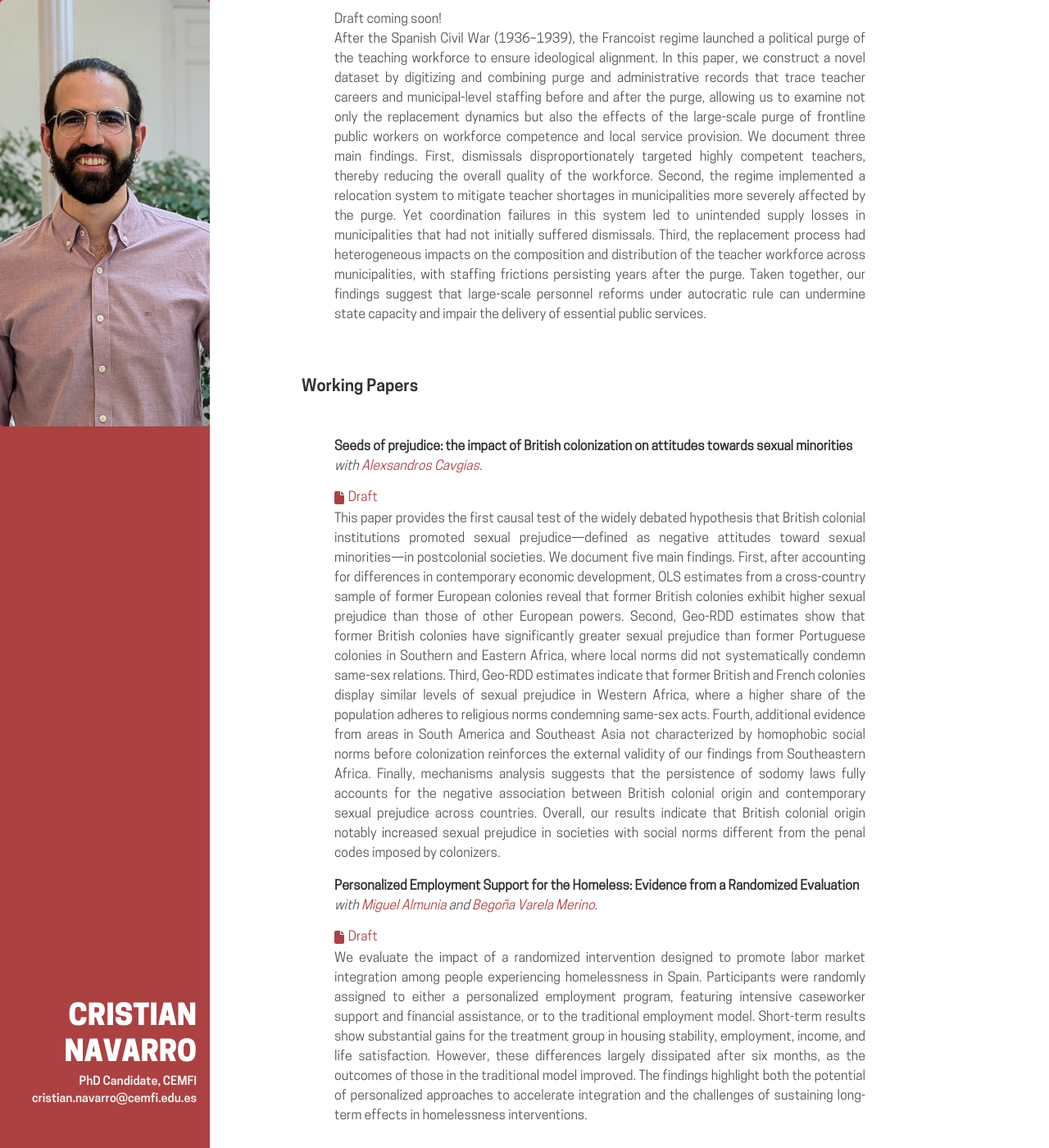
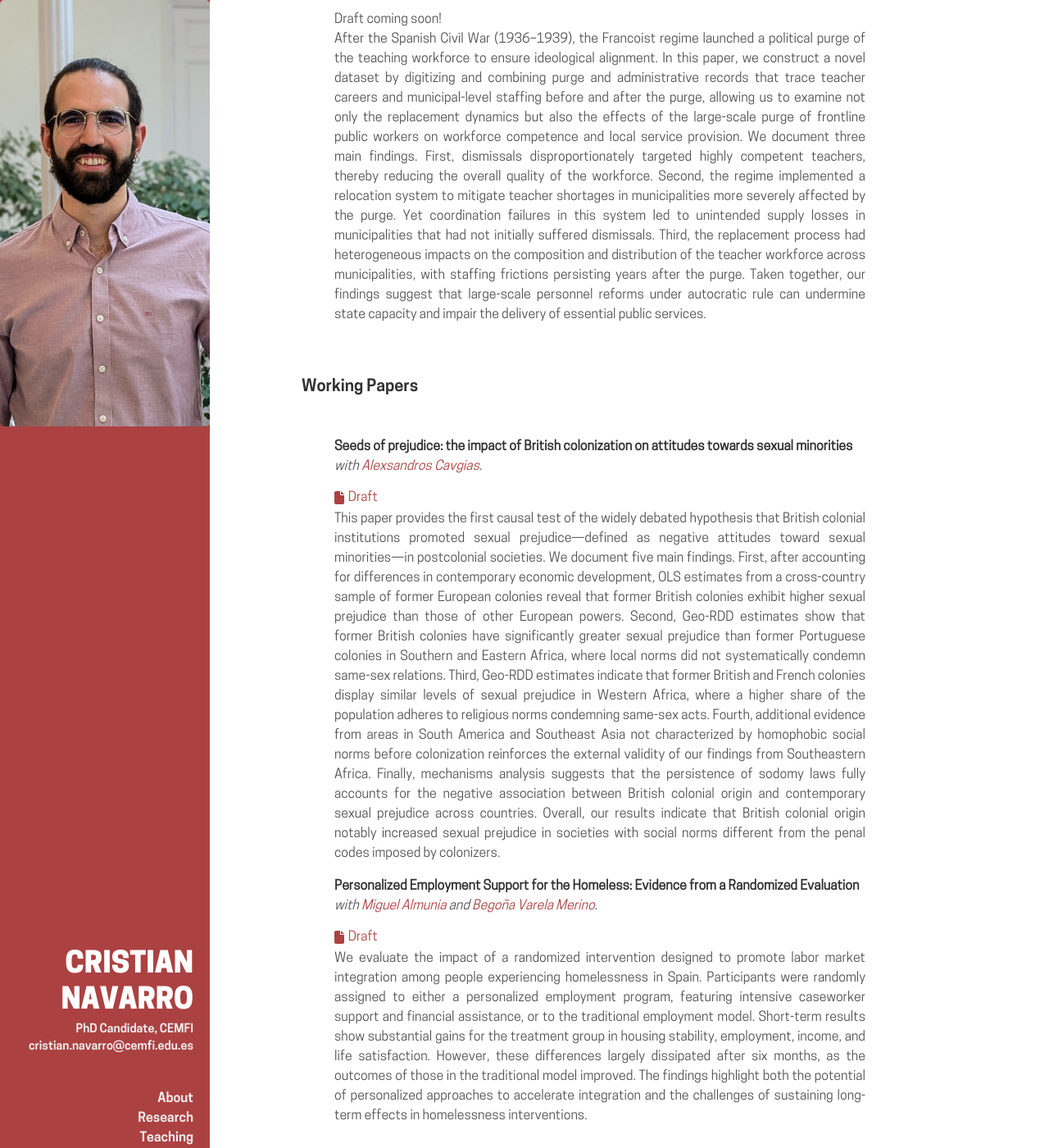
Before and after one commit to cnavarroserrano/cnavarroserrano.github.io, a Jekyll site: the page built from index.md, in a window 1280 px wide and 1400 px high, scrolled down 398 px. Shown: the whole window at 82% size. Built offline with Jekyll 4.4.1, drawn with Linux system fonts in a browser that asks for light colours; some web fonts are replaced.

Commit message:
Update sidebar.html

```diff
--- a/_includes/sidebar.html
+++ b/_includes/sidebar.html
@@ -26,8 +26,9 @@
   }
   /* create a guaranteed gap below the image on desktop */
   .sidebar-about{
-    padding-top: 14px !important;
-    border-top: 1px solid transparent;  /* NEW: prevents the h1 from “jumping” up at 110–125% */
+    display: flow-root;            /* NEW: prevents the h1 margin from collapsing over the image */
+    padding: 14px 20px 0 !important;  /* keep whatever you already set */
+    border-top: 1px solid transparent; /* ok to keep; harmless */
   }
 
   /* optional but helpful: prevent the heading from pulling upward */
@@ -108,13 +109,13 @@
       <!-- {% include social_links.html %} -->
 
       <!-- Index -->
-    <!-- <br>
+    <br>
     <a href="#welcome">About</a>
     <br>
     <a href="#jmp">Research</a>
     <br>
     <a href="#teaching">Teaching</a>
-    <br> -->
+    <br>
 
      </body>
 
```
